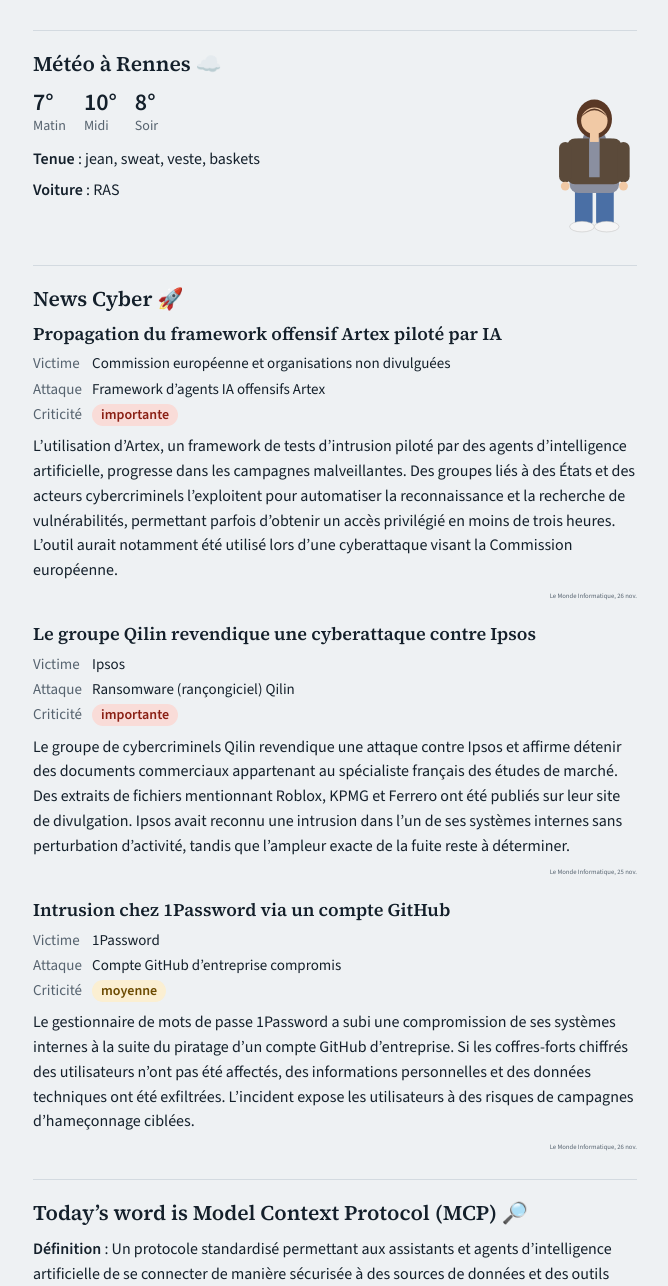
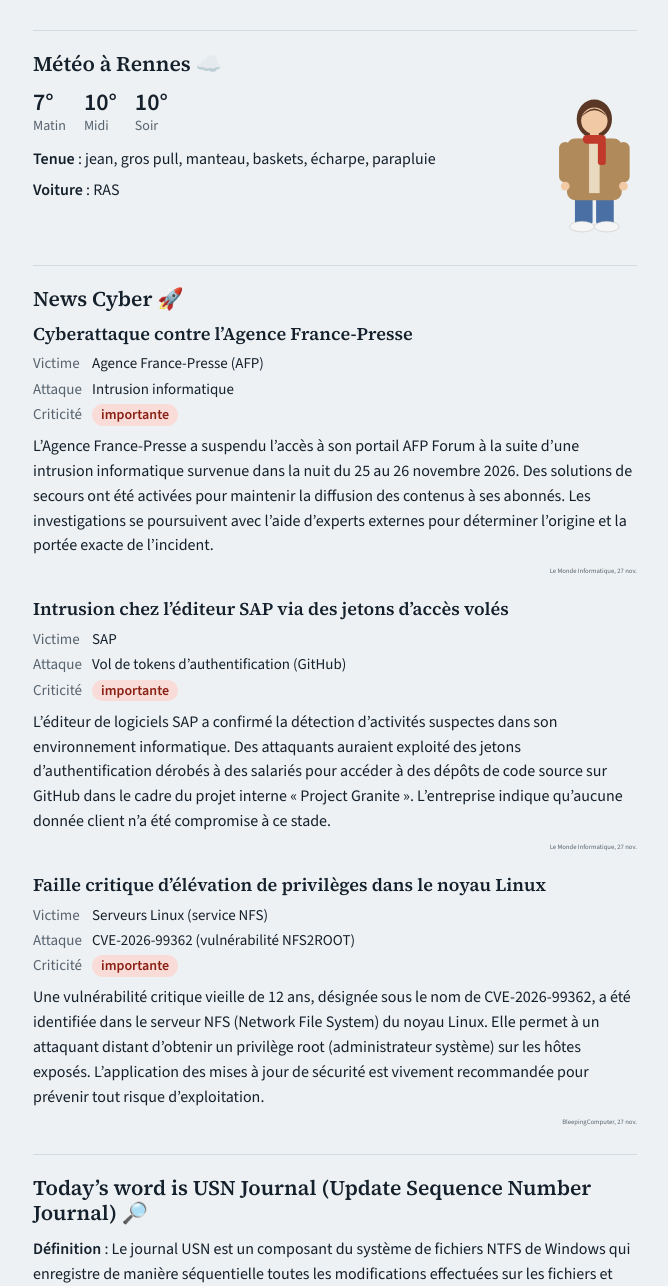
Before and after one commit to poesiane/daily-cyber-news, a plain HTML site: page docs/index.html in a window 1280 px wide. Shown: the part 74-1360 px from the top of the page, without its empty margins (305-973 px from the left). Drawn offline with nearby package versions, Linux system fonts and the light colour scheme.

Commit message:
Daily Cyber News 2026-11-27

```diff
--- a/docs/index.html
+++ b/docs/index.html
@@ -55,7 +55,7 @@ footer{margin-top:22px;color:var(--muted);font-size:13px}
 <main>
 <header>
 <h1>Daily Cyber News</h1>
-<p class="date">Jeudi 26 novembre 2026</p>
+<p class="date">Vendredi 27 novembre 2026</p>
 </header>
 <!--BANNER--><!--/BANNER-->
 
@@ -63,61 +63,62 @@ footer{margin-top:22px;color:var(--muted);font-size:13px}
 <h2>Météo à Rennes ☁️</h2>
 <div class="weather">
 <div class="wtxt">
-<div class="temps"><div><b>7°</b><span>Matin</span></div><div><b>10°</b><span>Midi</span></div><div><b>8°</b><span>Soir</span></div></div>
-<p class="row"><b>Tenue</b> : jean, sweat, veste, baskets</p>
+<div class="temps"><div><b>7°</b><span>Matin</span></div><div><b>10°</b><span>Midi</span></div><div><b>10°</b><span>Soir</span></div></div>
+<p class="row"><b>Tenue</b> : jean, gros pull, manteau, baskets, écharpe, parapluie</p>
 <p class="row"><b>Voiture</b> : RAS</p>
 </div>
-<svg class="avatar" viewBox="292 6 96 170" role="img" aria-label="Avatar portant la tenue du jour : jean, sweat, veste, baskets"><rect x="318" y="118" width="20" height="42" rx="4" fill="#4a6fa5"/><rect x="342" y="118" width="20" height="42" rx="4" fill="#4a6fa5"/><ellipse cx="326" cy="162" rx="14" ry="6" fill="#f5f5f5" stroke="#b5b5b5" stroke-width="0.5"/><ellipse cx="354" cy="162" rx="14" ry="6" fill="#f5f5f5" stroke="#b5b5b5" stroke-width="0.5"/><rect x="312" y="62" width="56" height="62" rx="10" fill="#8a8fa0"/><rect x="327" y="57" width="26" height="10" rx="5" fill="#7c8090"/><rect x="309" y="62" width="62" height="52" rx="9" fill="#5b4a3a"/><rect x="334" y="62" width="12" height="44" fill="#8a8fa0"/><rect x="300" y="66" width="14" height="46" rx="7" fill="#5b4a3a"/><rect x="366" y="66" width="14" height="46" rx="7" fill="#5b4a3a"/><circle cx="307" cy="116" r="5" fill="#f1c9a5"/><circle cx="373" cy="116" r="5" fill="#f1c9a5"/><ellipse cx="340" cy="40" rx="20" ry="22" fill="#5a3825"/><rect x="335" y="52" width="10" height="14" fill="#f1c9a5"/><circle cx="340" cy="42" r="15" fill="#f1c9a5"/><path d="M323 40 Q340 16 357 40 Q348 30 340 30 Q332 30 323 40Z" fill="#5a3825"/></svg>
+<svg class="avatar" viewBox="292 6 96 170" role="img" aria-label="Avatar portant la tenue du jour : jean, gros pull, manteau, baskets, écharpe, parapluie"><rect x="318" y="118" width="20" height="42" rx="4" fill="#4a6fa5"/><rect x="342" y="118" width="20" height="42" rx="4" fill="#4a6fa5"/><ellipse cx="326" cy="162" rx="14" ry="6" fill="#f5f5f5" stroke="#b5b5b5" stroke-width="0.5"/><ellipse cx="354" cy="162" rx="14" ry="6" fill="#f5f5f5" stroke="#b5b5b5" stroke-width="0.5"/><rect x="312" y="62" width="56" height="62" rx="10" fill="#e8d9bf"/><rect x="327" y="57" width="26" height="10" rx="5" fill="#d0c3ab"/><rect x="309" y="62" width="62" height="70" rx="9" fill="#b08a5a"/><rect x="334" y="62" width="12" height="62" fill="#e8d9bf"/><rect x="300" y="66" width="14" height="46" rx="7" fill="#b08a5a"/><rect x="366" y="66" width="14" height="46" rx="7" fill="#b08a5a"/><circle cx="307" cy="116" r="5" fill="#f1c9a5"/><circle cx="373" cy="116" r="5" fill="#f1c9a5"/><ellipse cx="340" cy="40" rx="20" ry="22" fill="#5a3825"/><rect x="335" y="52" width="10" height="14" fill="#f1c9a5"/><circle cx="340" cy="42" r="15" fill="#f1c9a5"/><path d="M323 40 Q340 16 357 40 Q348 30 340 30 Q332 30 323 40Z" fill="#5a3825"/><rect x="327" y="58" width="26" height="10" rx="5" fill="#c0392b"/><rect x="344" y="64" width="9" height="28" rx="3" fill="#c0392b"/></svg>
 </div>
 </section>
 
 <section>
 <h2>News Cyber 🚀</h2>
 <article>
-<h3>Propagation du framework offensif Artex piloté par IA</h3>
-<dl><dt>Victime</dt><dd>Commission européenne et organisations non divulguées</dd><dt>Attaque</dt><dd>Framework d’agents IA offensifs Artex</dd><dt>Criticité</dt><dd><span class="crit c-i">importante</span></dd></dl>
-<p>L’utilisation d’Artex, un framework de tests d’intrusion piloté par des agents d’intelligence artificielle, progresse dans les campagnes malveillantes. Des groupes liés à des États et des acteurs cybercriminels l’exploitent pour automatiser la reconnaissance et la recherche de vulnérabilités, permettant parfois d’obtenir un accès privilégié en moins de trois heures. L’outil aurait notamment été utilisé lors d’une cyberattaque visant la Commission européenne.</p>
-<p class="src">Le Monde Informatique, 26 nov.</p>
+<h3>Cyberattaque contre l’Agence France-Presse</h3>
+<dl><dt>Victime</dt><dd>Agence France-Presse (AFP)</dd><dt>Attaque</dt><dd>Intrusion informatique</dd><dt>Criticité</dt><dd><span class="crit c-i">importante</span></dd></dl>
+<p>L’Agence France-Presse a suspendu l’accès à son portail AFP Forum à la suite d’une intrusion informatique survenue dans la nuit du 25 au 26 novembre 2026. Des solutions de secours ont été activées pour maintenir la diffusion des contenus à ses abonnés. Les investigations se poursuivent avec l’aide d’experts externes pour déterminer l’origine et la portée exacte de l’incident.</p>
+<p class="src">Le Monde Informatique, 27 nov.</p>
 </article>
 
 <article>
-<h3>Le groupe Qilin revendique une cyberattaque contre Ipsos</h3>
-<dl><dt>Victime</dt><dd>Ipsos</dd><dt>Attaque</dt><dd>Ransomware (rançongiciel) Qilin</dd><dt>Criticité</dt><dd><span class="crit c-i">importante</span></dd></dl>
-<p>Le groupe de cybercriminels Qilin revendique une attaque contre Ipsos et affirme détenir des documents commerciaux appartenant au spécialiste français des études de marché. Des extraits de fichiers mentionnant Roblox, KPMG et Ferrero ont été publiés sur leur site de divulgation. Ipsos avait reconnu une intrusion dans l’un de ses systèmes internes sans perturbation d’activité, tandis que l’ampleur exacte de la fuite reste à déterminer.</p>
-<p class="src">Le Monde Informatique, 25 nov.</p>
+<h3>Intrusion chez l’éditeur SAP via des jetons d’accès volés</h3>
+<dl><dt>Victime</dt><dd>SAP</dd><dt>Attaque</dt><dd>Vol de tokens d’authentification (GitHub)</dd><dt>Criticité</dt><dd><span class="crit c-i">importante</span></dd></dl>
+<p>L’éditeur de logiciels SAP a confirmé la détection d’activités suspectes dans son environnement informatique. Des attaquants auraient exploité des jetons d’authentification dérobés à des salariés pour accéder à des dépôts de code source sur GitHub dans le cadre du projet interne « Project Granite ». L’entreprise indique qu’aucune donnée client n’a été compromise à ce stade.</p>
+<p class="src">Le Monde Informatique, 27 nov.</p>
 </article>
 
 <article>
-<h3>Intrusion chez 1Password via un compte GitHub</h3>
-<dl><dt>Victime</dt><dd>1Password</dd><dt>Attaque</dt><dd>Compte GitHub d’entreprise compromis</dd><dt>Criticité</dt><dd><span class="crit c-m">moyenne</span></dd></dl>
-<p>Le gestionnaire de mots de passe 1Password a subi une compromission de ses systèmes internes à la suite du piratage d’un compte GitHub d’entreprise. Si les coffres-forts chiffrés des utilisateurs n’ont pas été affectés, des informations personnelles et des données techniques ont été exfiltrées. L’incident expose les utilisateurs à des risques de campagnes d’hameçonnage ciblées.</p>
-<p class="src">Le Monde Informatique, 26 nov.</p>
+<h3>Faille critique d’élévation de privilèges dans le noyau Linux</h3>
+<dl><dt>Victime</dt><dd>Serveurs Linux (service NFS)</dd><dt>Attaque</dt><dd>CVE-2026-99362 (vulnérabilité NFS2ROOT)</dd><dt>Criticité</dt><dd><span class="crit c-i">importante</span></dd></dl>
+<p>Une vulnérabilité critique vieille de 12 ans, désignée sous le nom de CVE-2026-99362, a été identifiée dans le serveur NFS (Network File System) du noyau Linux. Elle permet à un attaquant distant d’obtenir un privilège root (administrateur système) sur les hôtes exposés. L’application des mises à jour de sécurité est vivement recommandée pour prévenir tout risque d’exploitation.</p>
+<p class="src">BleepingComputer, 27 nov.</p>
 </article>
 </section>
 
 <section>
-<h2>Today’s word is Model Context Protocol (MCP) 🔎</h2>
-<p class="def"><b>Définition</b> : Un protocole standardisé permettant aux assistants et agents d’intelligence artificielle de se connecter de manière sécurisée à des sources de données et des outils externes.</p>
-<p class="def"><b>Exemple</b> : Un agent IA d’entreprise qui utilise le protocole MCP pour interroger directement une base de données interne ou exécuter des commandes sur un serveur cloud.</p>
-<p class="dfir"><b>Côté DFIR</b> : Pour une équipe DFIR, l’analyse d’incidents impliquant des agents IA connectés via MCP nécessite d’examiner les journaux de connexions et les requêtes transmises par le protocole pour identifier d’éventuels détournements ou des injections de commandes. Le piège réside dans la difficulté à auditer les actions autonomes menées par l’IA à travers ces interfaces.</p>
+<h2>Today’s word is USN Journal (Update Sequence Number Journal) 🔎</h2>
+<p class="def"><b>Définition</b> : Le journal USN est un composant du système de fichiers NTFS de Windows qui enregistre de manière séquentielle toutes les modifications effectuées sur les fichiers et répertoires.</p>
+<p class="def"><b>Exemple</b> : Lorsqu’un attaquant dépose puis supprime un outil de reconnaissance sur un système, une trace décrivant la création et l’effacement de l’exécutable reste inscrite dans le flux $J de ce journal.</p>
+<p class="dfir"><b>Côté DFIR</b> : Cet artefact de forensic (investigation numérique) permet de reconstituer l’activité sur un disque dur même si les métadonnées de la MFT (Master File Table / table de fichiers maîtres) ont été écrasées. Il aide l’analyste à repérer les dépôts de malwares, la manipulation d’archives ou la suppression de preuves lors d’un incident.</p>
 </section>
 
 <section>
 <h2>Philocyber 💭</h2>
-<h3>Quand l’automatisation offensive redéfinit-elle la légitime défense numérique ?</h3>
-<p>L’émergence d’outils offensifs autonomes capables de compromettre un réseau en quelques heures bouscule la temporalité traditionnelle de la réponse à incident. Face à cette vitesse d’exécution, certains plaident pour le développement de contre-mesures automatisées et proactives, quitte à risquer des dommages collatéraux. D’autres rappellent que déléguer la riposte à des algorithmes affaiblit le contrôle humain indispensable en période de crise et complexifie l’attribution des responsabilités. Jusqu’où une organisation peut-elle automatiser sa défense sans franchir la ligne de la contre-attaque illégale ?</p>
+<h3>Le chiffrement inviolable nuit-il au bien commun ?</h3>
+<p>Le chiffrement de bout en bout garantit la confidentialité stricte des échanges et protège les infrastructures stratégiques contre l’espionnage local et distant. Néanmoins, les services d’enquête déplorent que l’impossibilité technique de déchiffrer les communications bloque la lutte contre le crime organisé et les menaces étatiques. Doit-on accepter d’affaiblir la sécurité de tous pour garantir la capacité d’investigation légitime de l’État ?</p>
 </section>
 
 <details>
 <summary>Historique des notions et réflexions</summary>
 <ul id="journal">
+<li>27/11/2026 — Notion : USN Journal (Update Sequence Number Journal) | Réflexion : Chiffrement d’État et compromis de souveraineté</li>
 <li>26/11/2026 — Notion : Model Context Protocol (MCP) | Réflexion : automatisation de la défense et riposte autonome</li>
 <li>25/11/2026 — Notion : Shimcache (Application Compatibility Cache) | Réflexion : Cryptographie post-quantique et confidentialité à long terme</li>
 <li>24/11/2026 — Notion : Living off the Land (LotL) | Réflexion : responsabilité d’une cyberattaque menée par une IA autonome</li>
 </ul>
 </details>
 
-<footer>Dernière mise à jour : 26 novembre 2026</footer>
+<footer>Dernière mise à jour : 27 novembre 2026</footer>
 </main>
 </body>
 </html>
--- a/docs/meta.json
+++ b/docs/meta.json
@@ -1,4 +1,4 @@
 {
-  "date": "2026-11-26",
-  "genere_le": "2026-11-26T12:34:48+01:00"
+  "date": "2026-11-27",
+  "genere_le": "2026-11-27T14:44:01+01:00"
 }
```
Also changed, not shown: data/history.json (+24 -0 lines).
